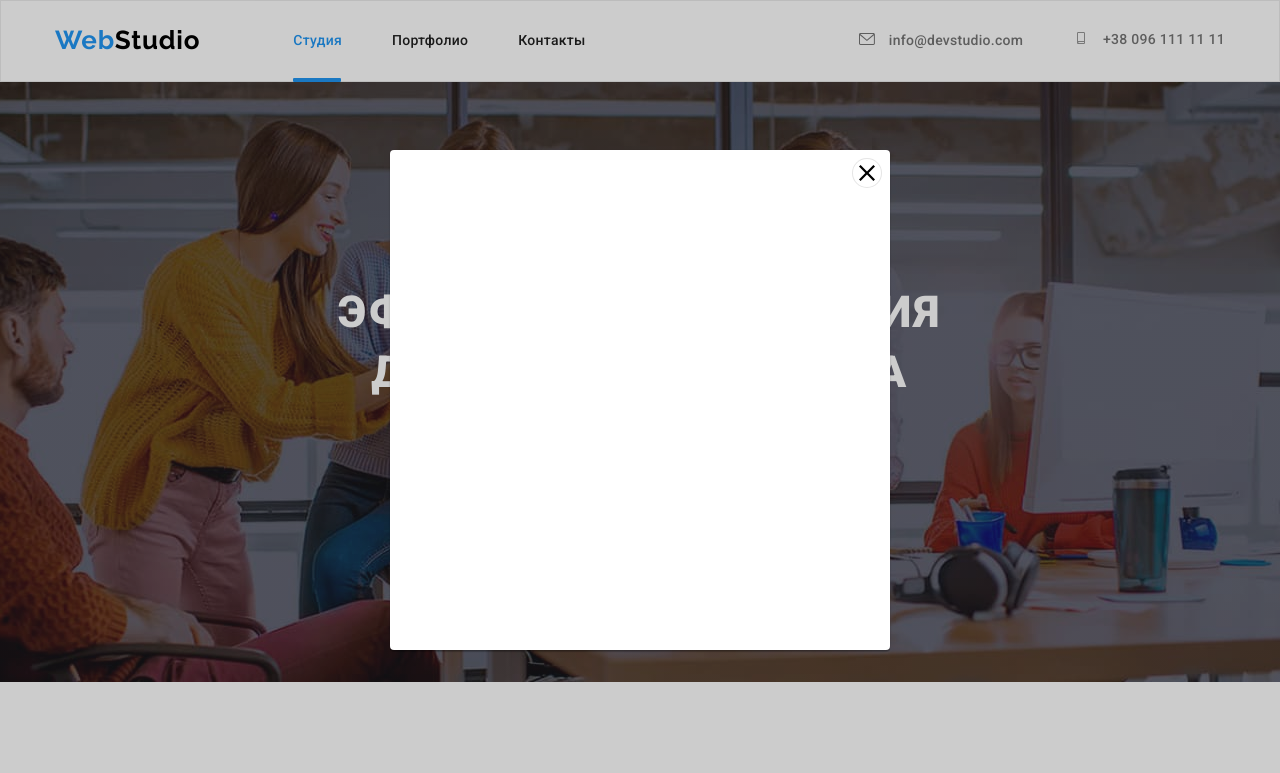
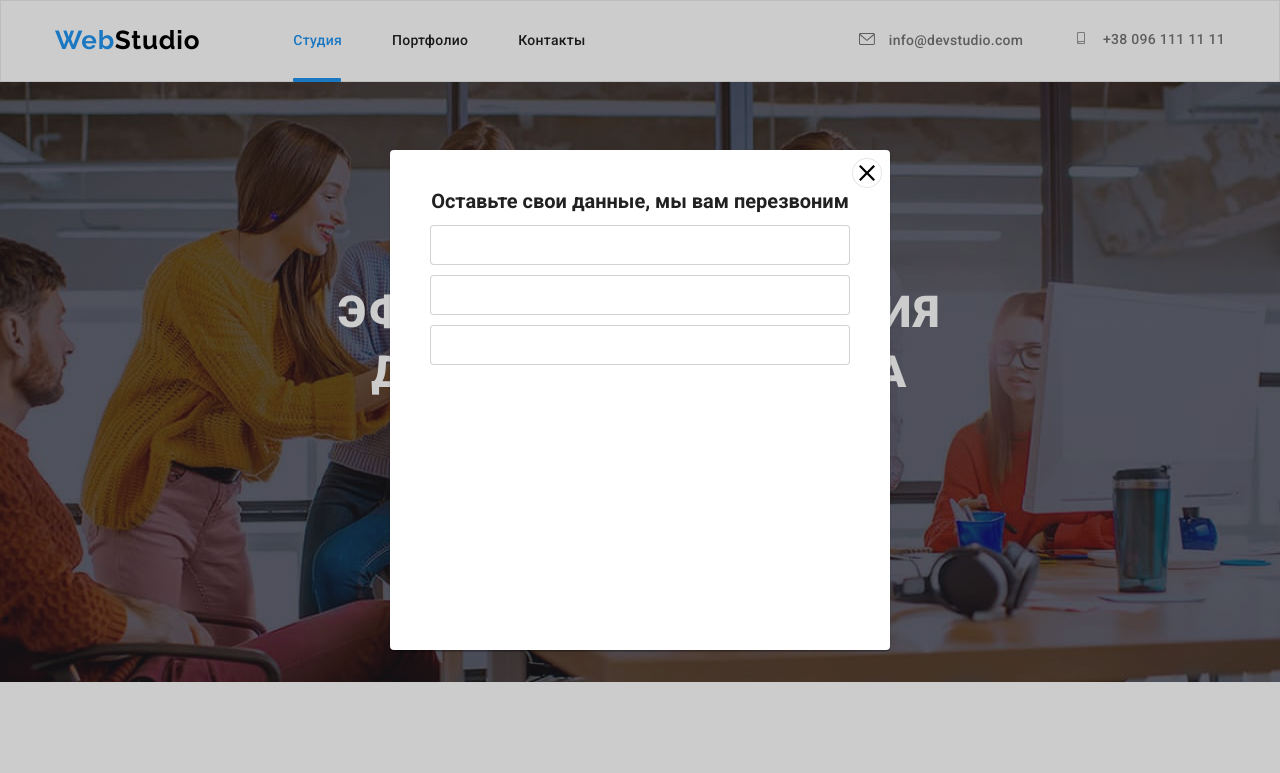
Before and after one commit to AndriiHnidets/goit-markup-hw-06, a plain HTML site: page index.html in a window 1280 px wide. Both pictures are taken after a click on the button "Заказать услугу". Shown: the top 773 px of the page. Drawn offline with nearby package versions, Linux system fonts and the light colour scheme.

Commit message:
робота з модалкою

```diff
--- a/css/styles.css
+++ b/css/styles.css
@@ -1227,6 +1227,7 @@ img {
   box-shadow: 0px 1px 3px rgba(0, 0, 0, 0.12), 0px 1px 1px rgba(0, 0, 0, 0.14),
     0px 2px 1px rgba(0, 0, 0, 0.2);
   border-radius: 4px;
+  padding: 40px;
 }
 .modal-button-close {
   background: #ffffff;
@@ -1250,3 +1251,20 @@ img {
 .modal-close-icon {
   fill: #000000;
 }
+.modal-title {
+  font-style: normal;
+  font-weight: bold;
+  font-size: 20px;
+  line-height: 23px;
+  text-align: center;
+  color: #212121;
+  margin-bottom: 12px;
+}
+.form-input {
+  width: 100%;
+  height: 40px;
+  border: 1px solid rgba(33, 33, 33, 0.2);
+  box-sizing: border-box;
+  border-radius: 4px;
+  margin-bottom: 10px;
+}
--- a/index.html
+++ b/index.html
@@ -382,6 +382,12 @@
                 <svg class="modal-close-icon" width="20" height="20">
                 <use href="./images/modal/modal.svg#icon-Vector-1"></use>
             </svg></button>
+            <p class="modal-title">Оставьте свои данные, мы вам перезвоним</p>
+            <form action="#">
+                <input type="text" class="form-input">
+                <input type="text" class="form-input">
+                <input type="text" class="form-input">
+            </form>
         </div>
     </div>
     <script src="./js/modal.js">
```
